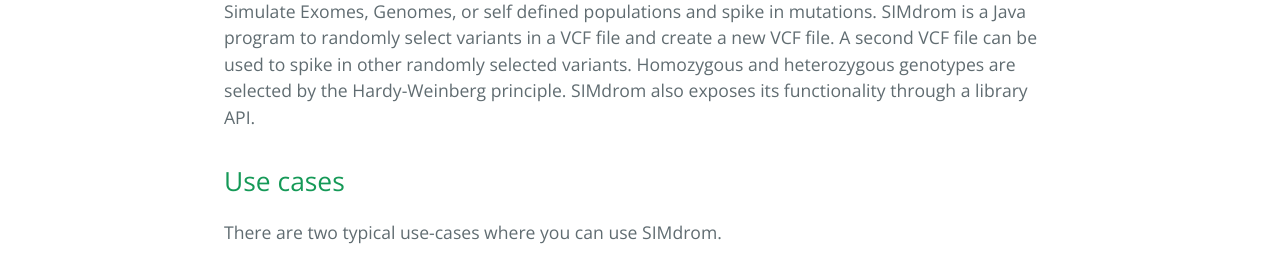
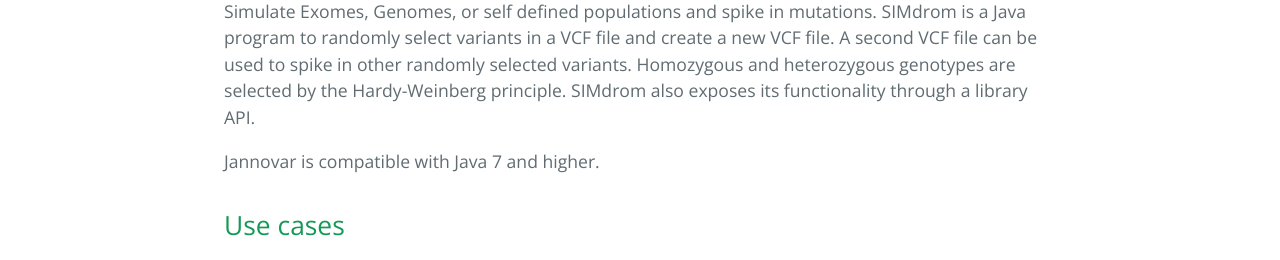
Before and after one commit to visze/simdrom, a plain HTML site: page index.html in a window 1280 px wide. Shown: the part 487-747 px from the top of the page. Drawn offline with nearby package versions, Linux system fonts and the light colour scheme.

Commit message:
Update index.html

```diff
--- a/index.html
+++ b/index.html
@@ -23,6 +23,8 @@
 <a id="simdrom" class="anchor" href="#simdrom" aria-hidden="true"><span class="octicon octicon-link"></span></a>SIMdrom</h1>
 
 <p>Simulate Exomes, Genomes, or self defined populations and spike in mutations. SIMdrom is a Java program to randomly select variants in a VCF file and create a new VCF file. A second VCF file can be used to spike in other randomly selected variants. Homozygous and heterozygous genotypes are selected by the Hardy-Weinberg principle. SIMdrom also exposes its functionality through a library API.</p>
+
+<p>Jannovar is compatible with Java 7 and higher.</p>
 
 <h2>
 <a id="use-cases" class="anchor" href="#use-cases" aria-hidden="true"><span class="octicon octicon-link"></span></a>Use cases</h2>
```
